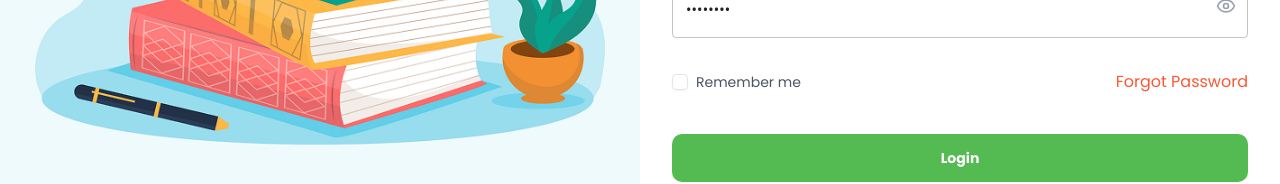
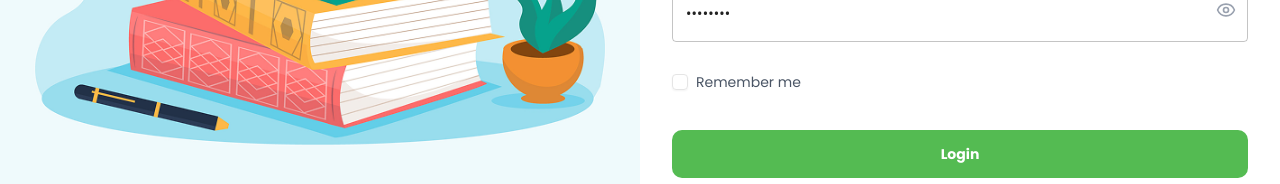
Before and after one commit to tofayeLL/vuku_dashboard, a Next.js app: page /login in a window 1280 px wide. Shown: the part 481-665 px from the top of the page. Built offline with nearby package versions, Linux system fonts and the light colour scheme.

Commit message:
update login page deisgn

```diff
--- a/src/components/Auth/Login.tsx
+++ b/src/components/Auth/Login.tsx
@@ -22,7 +22,7 @@ import { useDispatch } from "react-redux";
 import { AppDispatch } from "@/redux/store/store";
 import { setUser } from "@/redux/features/authSlice";
 import { useRouter } from "next/navigation";
-import Link from "next/link";
+// import Link from "next/link";
 
 const customIcon = (
   <LoadingOutlined style={{ fontSize: 24, color: "#fff" }} spin />
@@ -200,14 +200,14 @@ export default function Login() {
                     Remember me
                   </Label>
                 </div>
-                <Link href="/forgot-password">
+              {/*   <Link href="/forgot-password">
                   <button
                     type="button"
                     className="text-[#FB5833] hover:underline font-normal"
                   >
                     Forgot Password
                   </button>
-                </Link>
+                </Link> */}
               </div>
 
               {/* Login Button */}
```
Also changed, not shown: 1 other file (tests, documents, lock files or other folders).
